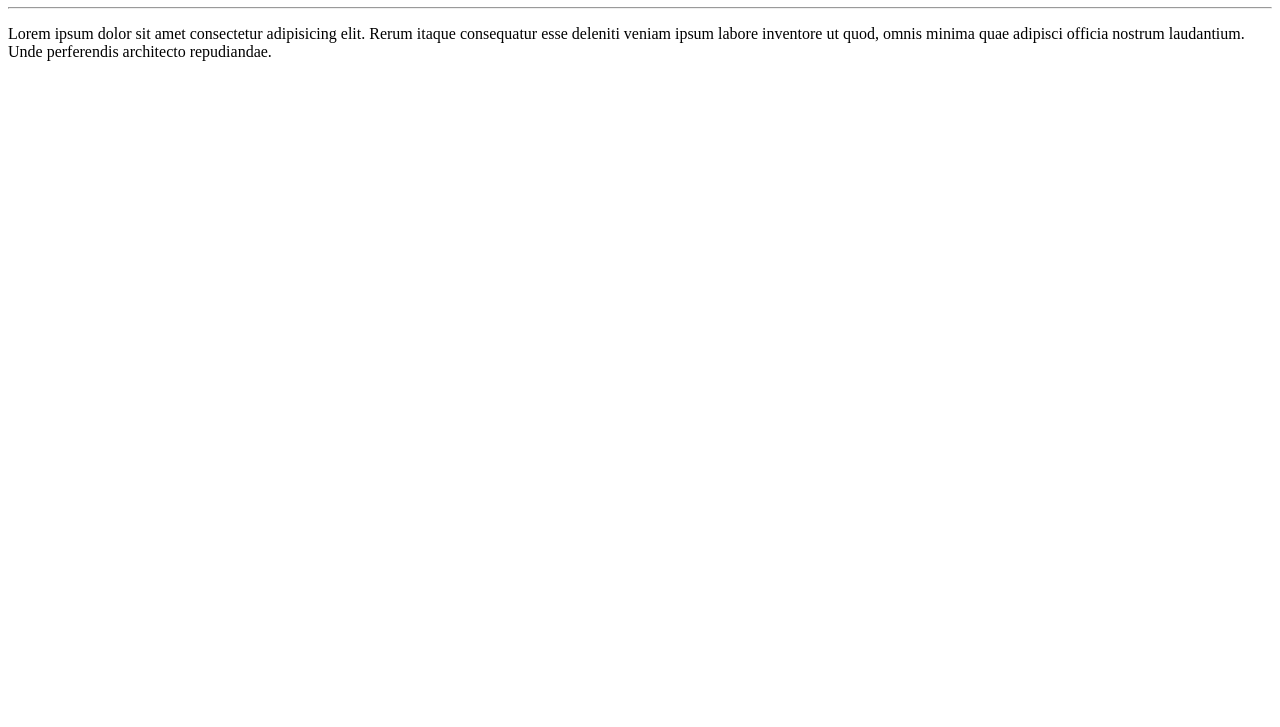
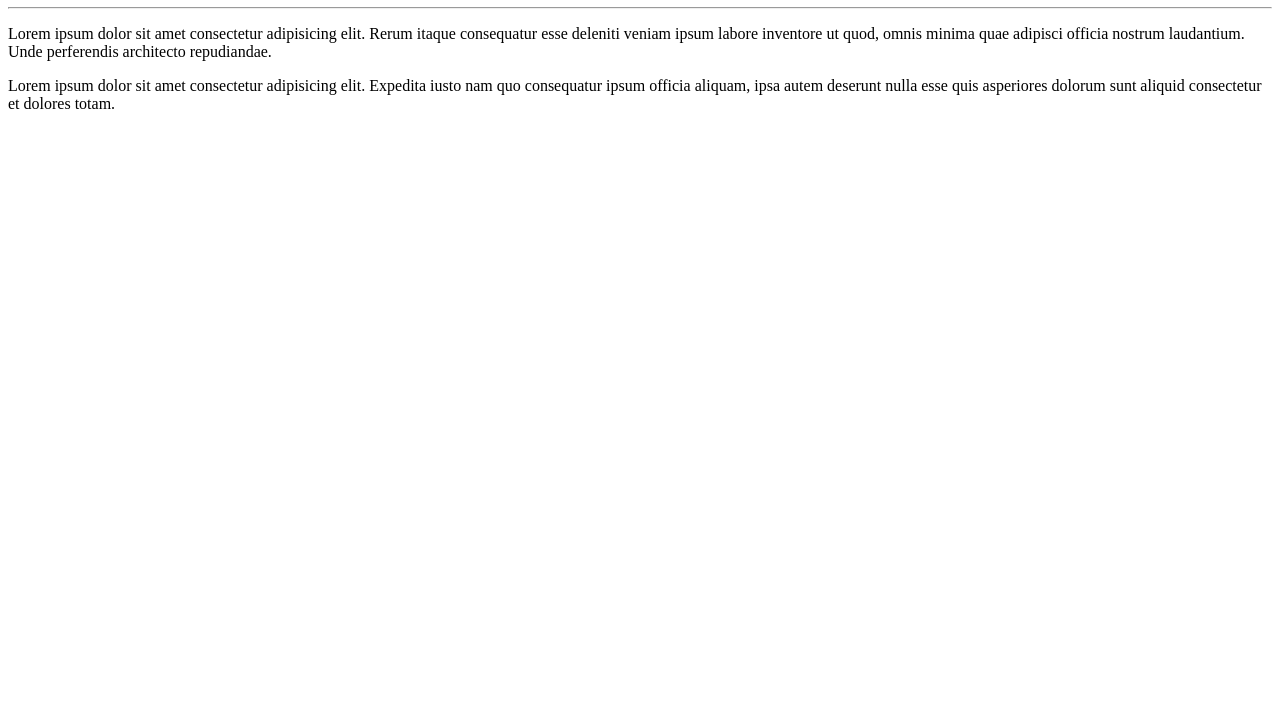
Before and after one commit to leomelogithub/ola-mundo, a plain HTML site: page site-exemplo/index.html in a window 1280 px wide. Shown: the part 73-800 px from the top of the page. Drawn offline with Linux system fonts and the light colour scheme.

Commit message:
Adicionei um páragrafo

```diff
--- a/site-exemplo/index.html
+++ b/site-exemplo/index.html
@@ -10,5 +10,6 @@
     <h1>Olá, mindo!</h1>
     <hr>
     <p>Lorem ipsum dolor sit amet consectetur adipisicing elit. Rerum itaque consequatur esse deleniti veniam ipsum labore inventore ut quod, omnis minima quae adipisci officia nostrum laudantium. Unde perferendis architecto repudiandae.</p>
+    <p>Lorem ipsum dolor sit amet consectetur adipisicing elit. Expedita iusto nam quo consequatur ipsum officia aliquam, ipsa autem deserunt nulla esse quis asperiores dolorum sunt aliquid consectetur et dolores totam.</p>
 </body>
 </html>
```
